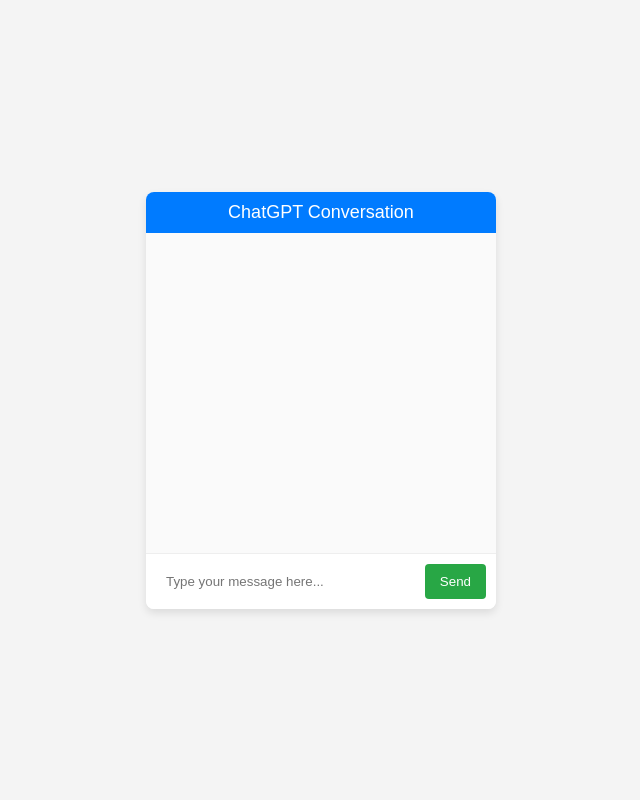
After one commit to DanilMoldavsky/Flask-BackEnd-DataBase-Guide, a Flask app: page /gpt in a window 1280 px wide. The commit adds this page. Shown: the whole page, without its empty margins (319-959 px from the left). Run offline with Flask 3, Linux system fonts and the light colour scheme; some libraries are stand-ins or nearby versions.

Commit message:
gpt module release

```diff
--- /dev/null
+++ b/gpt.py
@@ -0,0 +1,106 @@
+import asyncio
+import json
+import time
+import g4f
+
+
+
+#! проверка работоспособных провайдеров
+# print([
+#     provider.__name__
+#     for provider in g4f.Provider.__providers__
+#     if provider.working
+# ])
+
+ADDRESS_PROXY = 'socks5://wpujiJaH:2nJAhLMm@178.130.59.189:64533'
+
+class Gpt:
+    def __init__(self, prompts='Привет, ты работаешь?', proxy:str | None=ADDRESS_PROXY):
+        self.prompts = prompts
+        self.cnt = 0
+        self.conf_prompt = 'Rewrite the following text to make it more sarcastic in russian language:'
+        self.output1 = ''
+        self.output = []
+        self.output_talk = ''
+        self.proxy = proxy
+
+    def talk_valid(self):
+            messages = [{"role": "user", "content": self.prompts}]
+            response = g4f.ChatCompletion.create(
+                model=g4f.models.gpt_4,
+                provider=g4f.Provider.Bing,
+                messages=messages,
+                proxy=self.proxy
+            )
+
+            valid_simbol = ["а","б","в","г","д","е","ё","ж","з","и","й","к","л","м","н","о",
+            "п","р","с","т","у","ф","х","ц","ч","ш","щ","ъ","ы","ь","э","ю","я", ",", " ", "-", "." ]
+
+            valid_response = ''.join([c for c in response if c.lower() in valid_simbol])
+            self.output_talk = valid_response
+            print(self.output_talk)
+
+    def talk(self):
+            messages = [{"role": "user", "content": self.prompts}]
+            response = g4f.ChatCompletion.create(
+                model=g4f.models.gpt_4,
+                provider=g4f.Provider.Bing,
+                messages=messages,
+                proxy=self.proxy
+            )
+
+            self.output_talk = response
+            print(self.output_talk)
+
+    def talk_valid_markdown(self, prompts:str='Привет, ты работаешь?', system_prompt:str='', mess:list=[]):
+            messages = [{"content": prompts, "role": "user"}] # , {"content": system_prompt, "role": "system"}
+
+            # messages = [
+            #     {"role": "assistant", "content": system_prompt},
+            #     {"role": "user", "content": prompts},
+            # ]
+
+            response = g4f.ChatCompletion.create(
+                model=g4f.models.gpt_4,
+                # provider=g4f.Provider.Bing,
+                provider=g4f.Provider.Liaobots,
+                messages=messages,
+                proxy=self.proxy
+            )
+
+            # self.output_talk = response.replace('**', '*')
+
+            return response #.replace('**', '*')
+
+    # def talk(self):
+    #         with open('response.json', 'r', encoding="utf-8") as file:
+    #             data = json.load(file)
+    #         data["content"] *= 6
+    #         message = ''.join([c for c in data["content"][:4701]])
+    #         print(len(message))
+    #         # messages = [{"role": "user", "content": data["content"]}]
+    #         messages = [{"role": "user", "content": message}]
+    #         response = g4f.ChatCompletion.create(
+    #             model=g4f.models.gpt_4,
+    #             provider=g4f.Provider.Bing,
+    #             messages=messages,
+    #             proxy=self.proxy
+    #         )
+
+    #         valid_simbol = ["а","б","в","г","д","е","ё","ж","з","и","й","к","л","м","н","о",
+    #         "п","р","с","т","у","ф","х","ц","ч","ш","щ","ъ","ы","ь","э","ю","я", ",", " ", "-", "." ]
+
+    #         valid_response = ''.join([c for c in response if c.lower() in valid_simbol])
+    #         valid_response *= 13
+    #         self.output_talk = valid_response
+    #         data = {"role": "assistant", "content": self.output_talk, "lenght": len(self.output_talk)}
+    #         # data["content"] = data["content"].encode("utf-8").decode("unicode_escape")
+    #         file_name = 'response.json'
+
+    #         # with open(file_name, 'w', encoding="utf-8") as json_file:
+    #         #     json.dump(data, json_file, indent=4, ensure_ascii=False)
+
+    #         print(f"Объект JSON успешно записан в файл {file_name}")
+    #         print(self.output_talk)
+
+# gpt = GptRewriter(['Привет, ты работаешь?', 'Объясни, 1 градус, больше чем 2', 'Какой цвет похож на синий?', 'Ты работаешь?', ' Ты тут есть?', 'Ты настоящий?'])
--- a/main.py
+++ b/main.py
@@ -1,12 +1,15 @@
 # Код создан на основе гайда от Winderton - https://www.youtube.com/watch?v=jcsG-IlJ-SA&list=WL&index=6&ab_channel=Winderton
-from flask import Flask, render_template
+from flask import Flask, render_template, jsonify, request
 import redis
 import psycopg2
 import sys
 import logging
 
+from gpt import Gpt
 
 app = Flask(__name__)
+
+gpt_respose = Gpt()
 
 pg = psycopg2.connect('''
     host=localhost
@@ -40,10 +43,66 @@
 
     return render_template('cities.html', value=result)
 
+@app.route('/gpt')
+def gpt():
+    return render_template('gpt.html')
+
+@app.route('/send_message', methods=['POST'])
+def send_message():
+    data = request.json
+    user_message = data['message']
+
+    response_from_gpt = gpt_respose.talk_valid_markdown(prompts=user_message)
+    # Здесь вы будете обрабатывать сообщение с помощью ChatGPT
+    # и возвращать ответ. Предположим, что функция chat_with_gpt
+    # отправляет сообщение в ChatGPT и возвращает ответ.
+    # response_from_gpt = chat_with_gpt(user_message)
+
+    # Пока что мы вернем заглушку для ответа
+    # response_from_gpt = "This is a response from ChatGPT."
+
+    return jsonify({'reply': response_from_gpt})
+
+@app.route("/countries")
+def countries_api():
+    cursos = pg.cursor()
+    cursos.execute("SELECT code, name, headofstate FROM country")
+    countries = cursos.fetchall()
+
+    countries_data = []
+    for country in countries:
+        countries_data.append({
+            'tag': country[0],
+            'name': country[1],
+            'headofstate': country[2]
+        })
+
+    return jsonify(
+        countries=countries_data
+    )
+
+# @app.route("/countries/roulette")
+# def countries_api():
+#     cursos = pg.cursor()
+#     cursos.execute("SELECT code, name, headofstate FROM country")
+#     countries = cursos.fetchall()
+
+#     countries_data = []
+#     for country in countries:
+#         countries_data.append({
+#             'tag': country[0],
+#             'name': country[1],
+#             'headofstate': country[2]
+#         })
+
+
+#     return render_template
+
 if __name__ == '__main__':
     logging.basicConfig(
-        level=logging.DEBUG,
-        stream=sys.stdout,
+        level=logging.ERROR,
+        filename=".log",
+        filemode="a",
         format="%(asctime)s - %(message)s", # - %(levelname)s - %(name)s -
         datefmt="%d-%m-%Y %H:%M:%S"
     )
--- /dev/null
+++ b/static/css/stylegpt.css
@@ -0,0 +1,65 @@
+body {
+    margin: 0;
+    padding: 0;
+    font-family: 'Arial', sans-serif;
+    background-color: #f4f4f4;
+    display: flex;
+    justify-content: center;
+    align-items: center;
+    height: 100vh;
+}
+
+.chat-container {
+    width: 80%;
+    max-width: 350px;
+    background-color: #fff;
+    border-radius: 8px;
+    overflow: hidden;
+    box-shadow: 0 4px 8px rgba(0, 0, 0, 0.1);
+}
+
+.chat-header {
+    background-color: #007bff;
+    color: #fff;
+    padding: 10px;
+    text-align: center;
+    font-size: 18px;
+}
+
+.chat-box {
+    height: 300px;
+    overflow-y: auto;
+    padding: 10px;
+    background-color: #fafafa;
+}
+
+.input-area {
+    display: flex;
+    padding: 10px;
+    background-color: #fff;
+    border-top: 1px solid #eee;
+}
+
+.input-area input {
+    flex: 1;
+    padding: 10px;
+    border: none;
+    border-radius: 4px;
+    margin-right: 10px;
+}
+
+.input-area button {
+    padding: 10px 15px;
+    border: none;
+    border-radius: 4px;
+    background-color: #28a745;
+    color: white;
+    cursor: pointer;
+    transition: background-color 0.3s;
+}
+
+.input-area button:hover {
+    background-color: #218838;
+}
+
+/* Добавьте свои цвета и стили выше */
--- /dev/null
+++ b/static/js/script.js
@@ -0,0 +1,50 @@
+document.addEventListener('DOMContentLoaded', () => {
+    const inputField = document.getElementById('user-input');
+    const sendButton = document.getElementById('send-btn');
+    const chatBox = document.getElementById('chat-box');
+
+    function appendMessage(isUser, text) {
+        const messageDiv = document.createElement('div');
+        messageDiv.classList.add('message', isUser ? 'user-message' : 'bot-message');
+        messageDiv.textContent = text;
+        chatBox.appendChild(messageDiv);
+        chatBox.scrollTop = chatBox.scrollHeight;
+    }
+
+    function sendMessageToServer(message) {
+        fetch('/send_message', {
+            method: 'POST',
+            headers: {
+                'Content-Type': 'application/json'
+            },
+            body: JSON.stringify({ 'message': message })
+        })
+        .then(response => response.json())
+        .then(data => {
+            appendMessage(false, data.reply);
+        })
+        .catch((error) => {
+            console.error('Error:', error);
+        });
+    }
+
+    sendButton.addEventListener('click', () => {
+        const message = inputField.value.trim();
+        if (message) {
+            appendMessage(true, message);
+            sendMessageToServer(message);
+            inputField.value = '';
+        }
+    });
+
+    inputField.addEventListener('keypress', (e) => {
+        if (e.key === 'Enter') {
+            const message = inputField.value.trim();
+            if (message) {
+                appendMessage(true, message);
+                sendMessageToServer(message);
+                inputField.value = '';
+            }
+        }
+    });
+});
--- a/templates/cities.html
+++ b/templates/cities.html
@@ -4,7 +4,7 @@
 	<meta charset="UTF-8">
 	<meta name="viewport" content="width=device-width, initial-scale=1.0">
 	<title>World</title>
-	<link rel="stylesheet" href="./static/style.css">
+	<link rel="stylesheet" href="./static/css/style.css">
 </head>
 <body>
 	<main>
--- /dev/null
+++ b/templates/gpt.html
@@ -0,0 +1,25 @@
+<!DOCTYPE html>
+<html lang="en">
+<head>
+    <meta charset="UTF-8">
+    <meta name="viewport" content="width=device-width, initial-scale=1.0">
+    <title>Chat with ChatGPT</title>
+    <link rel="stylesheet" href="./static/css/stylegpt.css">
+</head>
+<body>
+    <div class="chat-container">
+		<div class="chat-header">
+            ChatGPT Conversation
+		</div>
+        <div class="chat-box" id="chat-box">
+            <!-- Сообщения будут добавляться здесь -->
+        </div>
+        <div class="input-area">
+            <input type="text" id="user-input" placeholder="Type your message here..." autocomplete="off">
+            <button id="send-btn">Send</button>
+        </div>
+    </div>
+
+    <script src="./static/js/script.js"></script>
+</body>
+</html>
--- a/templates/index.html
+++ b/templates/index.html
@@ -4,7 +4,7 @@
 	<meta charset="UTF-8">
 	<meta name="viewport" content="width=device-width, initial-scale=1.0">
 	<title>World</title>
-	<link rel="stylesheet" href="./static/style.css">
+	<link rel="stylesheet" href="./static/css/style.css">
 </head>
 <body>
 	<main>
```
Also changed, not shown: static/css/style.css (renamed from static/style.css), 1 other file.
